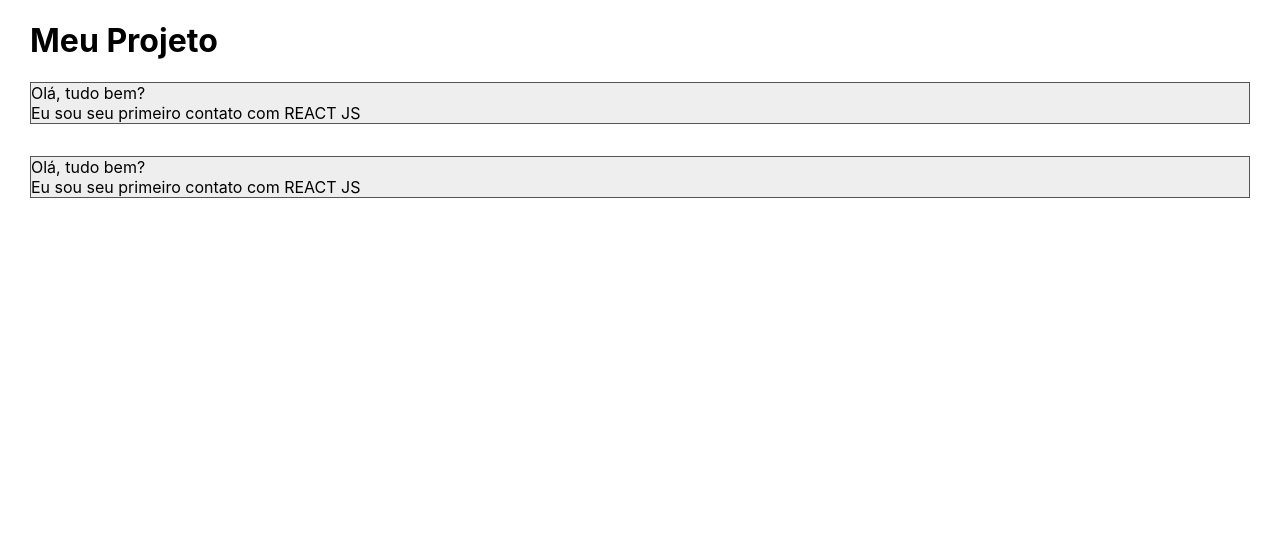
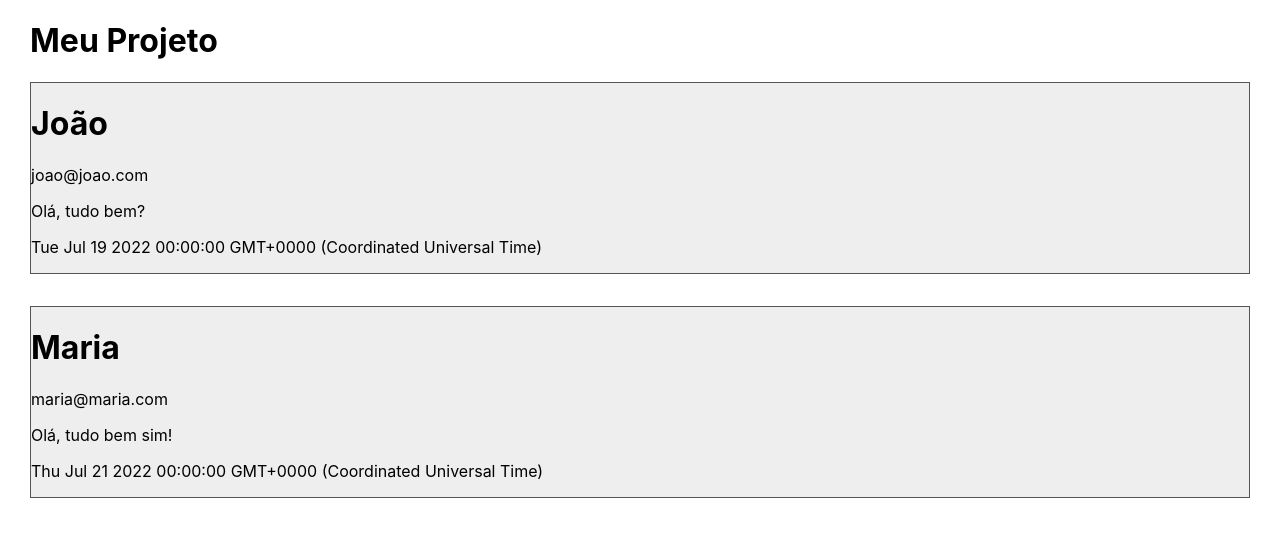
Before and after one commit to pedrogutierresbr/estudo-reactjs-curso-gu, a React (Create React App) app in the folder react-basico/: page / in a window 1280 px wide. Shown: the top 536 px of the page. Built offline with nearby package versions, Linux system fonts and the light colour scheme.

Commit message:
trabalhando com propriedades

```diff
--- a/react-basico/src/App.js
+++ b/react-basico/src/App.js
@@ -6,8 +6,20 @@ function App() {
     return (
         <div className="App">
             <h1>Meu Projeto</h1>
-            <Comentario />
-            <Comentario />
+            <Comentario
+                nome="João"
+                email="joao@joao.com"
+                data={new Date(2020, 30, 19)}
+            >
+                Olá, tudo bem?
+            </Comentario>
+            <Comentario
+                nome="Maria"
+                email="maria@maria.com"
+                data={new Date(2020, 30, 21)}
+            >
+                Olá, tudo bem sim!
+            </Comentario>
         </div>
     );
 }
--- a/react-basico/src/components/Comentario.js
+++ b/react-basico/src/components/Comentario.js
@@ -1,9 +1,12 @@
 import React from "react";
 import "./Comentario.css";
-const Comentario = () => (
+
+const Comentario = (props) => (
     <div className="Comentario">
-        <div>Olá, tudo bem?</div>
-        <div>Eu sou seu primeiro contato com REACT JS</div>
+        <h1>{props.nome}</h1>
+        <p>{props.email}</p>
+        <p>{props.children}</p>
+        <p>{props.data.toString()}</p>
     </div>
 );
 
```
Also changed, not shown: 1 other file (tests, documents, lock files or other folders).
